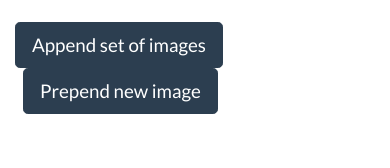
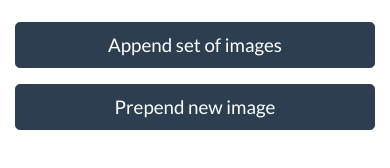
Before and after one commit to ryanwalters/snap-slider, a website: page index.html in a window 390 px wide. Shown: the part 532-700 px from the top of the page. Drawn offline with nearby package versions, Linux system fonts and the light colour scheme.

Commit message:
update demo

```diff
--- a/index.html
+++ b/index.html
@@ -76,7 +76,7 @@
         <p class="lead">Lightweight, easily customizable slider.</p>
 
         <div style="position: relative;">
-            <button id="previous" class="btn">
+            <button id="previous" class="btn d-none d-sm-inline">
                 <i class="material-icons">keyboard_arrow_left</i>
             </button>
             <div id="snap-slider">
@@ -94,20 +94,19 @@
                 <img src="https://picsum.photos/id/1081/400/300" alt="" />
                 <img src="https://picsum.photos/id/134/400/300" alt="" />
             </div>
-            <button id="next" class="btn">
+            <button id="next" class="btn d-none d-sm-inline">
                 <i class="material-icons">keyboard_arrow_right</i>
             </button>
         </div>
 
         <div class="row mt-4">
-            <div class="col">
-
+            <div class="col-12 col-sm-auto">
+                <button id="append" class="btn btn-primary btn-lg btn-block">Append set of images</button>
             </div>
-            <div class="col d-flex justify-content-end">
-
+            <div class="col-12 col-sm-auto mt-3 mt-sm-0">
+                <button id="prepend" class="btn btn-primary btn-lg btn-block">Prepend new image</button>
             </div>
         </div>
-
 
         <div class="d-none">
             <img class="test" src="//placehold.it/400x300/f00/fff?text=Appended" />
@@ -115,8 +114,6 @@
             <img class="test" src="//placehold.it/400x300/f00/fff?text=Appended" />
             <img class="test" src="//placehold.it/400x300/f00/fff?text=Appended" />
         </div>
-        <button id="append" class="btn btn-primary btn-lg">Append set of images</button>
-        <button id="prepend" class="btn btn-primary btn-lg ml-2">Prepend new image</button>
     </div>
     <script src="https://ajax.googleapis.com/ajax/libs/jquery/3.4.0/jquery.min.js"></script>
     <script src="https://stackpath.bootstrapcdn.com/bootstrap/4.1.3/js/bootstrap.min.js"></script>
```
